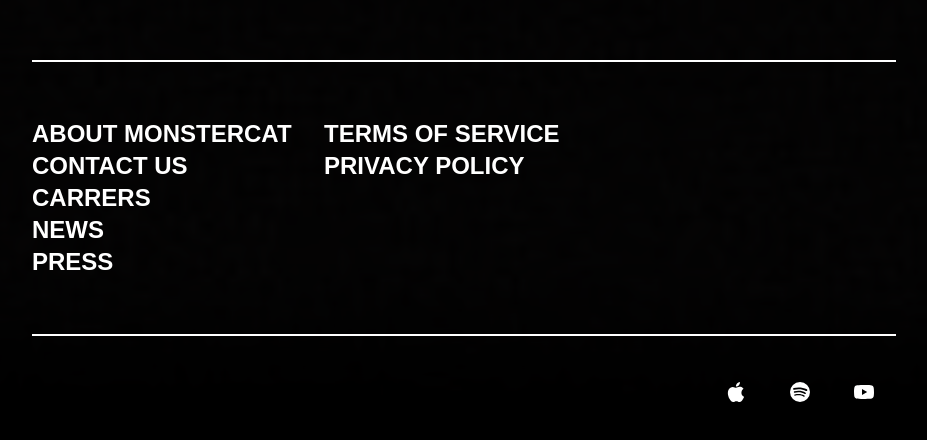
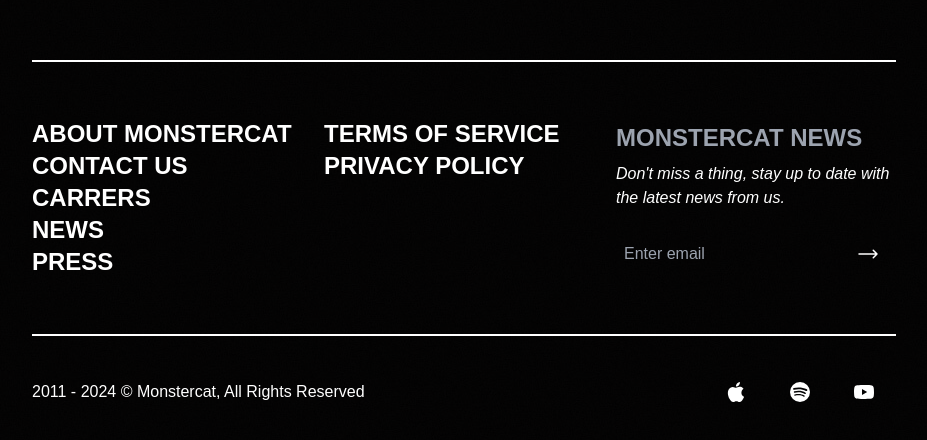
Before and after one commit to alvaromd99/custom-music-player, a React (Vite) app: page / in a window 1280 px wide. Shown: the part 2346-2786 px from the top of the page, without its empty margins (176-1103 px from the left). Built offline with nearby package versions, Linux system fonts and the light colour scheme.

Commit message:
make the newsletter component

```diff
--- a/src/App.tsx
+++ b/src/App.tsx
@@ -28,7 +28,7 @@
           </div>
         </div>
       </section>
-      <section className='relative min-h-screen overflow-hidden px-10 py-10 text-white before:absolute before:left-0 before:top-0 before:z-neg before:h-full before:w-full before:bg-content-image before:bg-cover before:bg-center before:shadow-custom-shadow-2 before:brightness-20 md:px-32 lg:px-40 xl:px-52 2xl:px-big'>
+      <section className='relative min-h-screen overflow-hidden px-10 py-10 text-white before:absolute before:left-0 before:top-0 before:z-neg before:h-full before:w-full before:bg-content-image before:bg-scroll before:bg-center before:bg-repeat before:brightness-20 md:px-32 lg:px-40 xl:px-52 2xl:px-big'>
         <section className='mb-20'>
           <MusicPlayer />
         </section>
--- a/src/components/Footer.tsx
+++ b/src/components/Footer.tsx
@@ -1,5 +1,6 @@
 import FooterLink from "./FooterLink";
 import LinksList from "./LinksList";
+import NewsLetter from "./NewsLetter";
 
 export default function Footer() {
   return (
@@ -16,10 +17,11 @@
           <FooterLink text="Terms of service" url="" />
           <FooterLink text="Privacy policy" url="" />
         </div>
-        <div></div>
+        <div>
+          <NewsLetter /></div>
       </div>
       <div className="flex justify-between items-center">
-        <div></div>
+        <p>2011 - 2024 © Monstercat, All Rights Reserved</p>
         <LinksList outline={false} column={false} dimensions={1.5} />
       </div>
     </footer >
--- /dev/null
+++ b/src/components/NewsLetter.tsx
@@ -0,0 +1,49 @@
+import { ChangeEvent, FormEvent, useRef, useState } from "react"
+import { ArrowRightIcon } from "../icons/ArrowRightIcon"
+
+type ShowInfoState = 'info' | 'error' | null
+
+export default function NewsLetter() {
+  const [inputValue, setInputValue] = useState("")
+  const [showInfo, setShowInfo] = useState<ShowInfoState>(null)
+  const [error, setError] = useState(false)
+  const emailValue = useRef("")
+
+  const handleChange = (e: ChangeEvent<HTMLInputElement>) => {
+    setInputValue(e.target.value)
+  }
+
+  const handleSubmit = (e: FormEvent<HTMLFormElement>) => {
+    e.preventDefault()
+
+    const regex = /^[A-Z0-9._%+-]+@[A-Z0-9.-]+\.[A-Z]{2,4}$/i
+    if (regex.test(inputValue)) {
+      emailValue.current = inputValue
+      setShowInfo('info')
+      setError(false)
+      setInputValue("")
+    } else {
+      setShowInfo('error')
+      setError(true)
+    }
+    setTimeout(() => setShowInfo(null), 4500)
+  }
+
+  return (
+    <form onSubmit={handleSubmit} className="flex h-full flex-col justify-around">
+      <p className="text-2xl font-bold uppercase text-gray-400">Monstercat news</p>
+      <p className="italic">Don't miss a thing, stay up to date with the latest news from us.</p>
+      <div className="mt-4 flex items-center justify-between border-b-gray-400">
+        <input className="w-4/5 bg-transparent p-2 outline-none" type="email" value={inputValue} onChange={handleChange} placeholder="Enter email" />
+        <button type="submit" className="px-4 py-1 transition-all duration-300 hover:bg-white hover:text-black"><ArrowRightIcon /></button>
+      </div>
+      {showInfo &&
+        (
+          <div className={`fixed top-3 right-3 p-2 text-black ${error ? 'bg-red-500' : 'bg-white'} opacity-0 animate-appear`}>
+            {error ? 'Please provide a valid email address.' : 'You have successfully subscribed to our newsletter. Please check for a confirmation email. Make sure it is not in your spam box.'}
+          </div>
+        )
+      }
+    </form >
+  )
+}
--- /dev/null
+++ b/src/icons/ArrowRightIcon.tsx
@@ -0,0 +1,7 @@
+export function ArrowRightIcon() {
+  return (
+    <svg xmlns="http://www.w3.org/2000/svg" fill="none" viewBox="0 0 24 24" strokeWidth={1.5} stroke="currentColor" className="w-6 h-6" >
+      <path strokeLinecap="round" strokeLinejoin="round" d="M17.25 8.25 21 12m0 0-3.75 3.75M21 12H3" />
+    </svg >
+  )
+}
--- a/tailwind.config.js
+++ b/tailwind.config.js
@@ -38,11 +38,12 @@
       keyframes: {
         appear: {
           '0% 100%': { opacity: 0 },
-          '50%': { opacity: 1 }
+          '20%': { opacity: 1 },
+          '80%': { opacity: 1 }
         }
       },
       animation: {
-        appear: 'appear 3s ease-in-out'
+        appear: 'appear 4s ease-in-out'
       }
     },
   },
```
